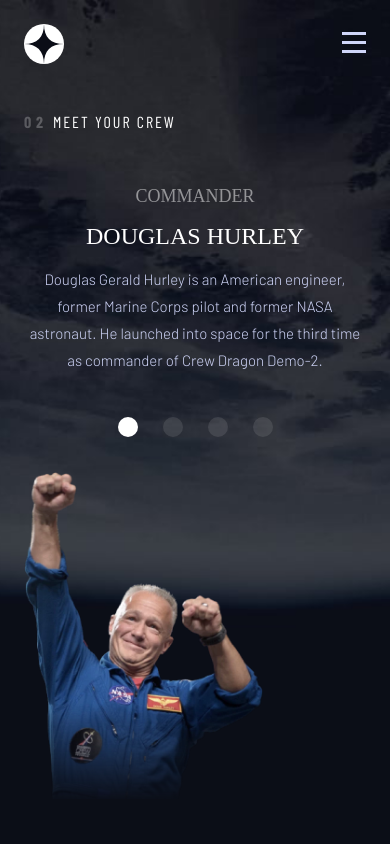
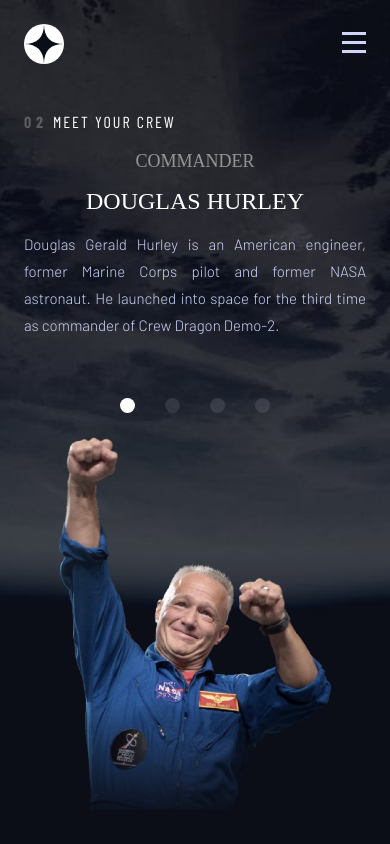
Before and after one commit to aminetiouk/space-tourism-website, a React (Vite) app: page /crew in a window 390 px wide. Built offline with nearby package versions, Linux system fonts and the light colour scheme; a web font is replaced by a local one.

Commit message:
refactor(responsive): streamline layout rules and improve tablet/mobile crew section

```diff
--- a/src/styles/responsive.css
+++ b/src/styles/responsive.css
@@ -1,45 +1,12 @@
-/* Hide scrollbar for Chrome, Safari and Opera */
 ::-webkit-scrollbar {
   display: none;
 }
 
-/* Hide scrollbar for IE, Edge and Firefox */
 html {
   -ms-overflow-style: none; /* IE and Edge */
   scrollbar-width: none; /* Firefox */
 }
 
-/* Base styles (mobile first) */
-:root {
-  --container-padding: 24px;
-  --navbar-height: 65px;
-  --section-spacing: 48px;
-}
-
-/* Default styles for mobile */
-.container {
-  padding: 0;
-  min-height: 100vh;
-  width: 100%;
-  max-width: 100%;
-  overflow-x: hidden;
-  box-sizing: border-box;
-}
-
-/* Add this at the top of your CSS file */
-* {
-  margin: 0;
-  padding: 0;
-  box-sizing: border-box;
-}
-
-html,
-body {
-  width: 100%;
-  max-width: 1440px;
-  overflow-x: hidden;
-  margin: 0 auto;
-}
 
 @media (max-width: 1360px) {
   .navbar__divider {
@@ -51,7 +18,34 @@
     width: 330px;
   }
 }
+@media (max-width: 1130px) {
+  .navbar__divider {
+    width: 240px;
+  }
+}
+@media (max-width: 1050px) {
+  .navbar__divider {
+    display: none;
+  }
+}
+
+/* ----------------------------------------------------- */
+/*                    Large Screen                       */
+/* ----------------------------------------------------- */
 @media (max-width: 1170px) {
+  .background--home {
+    background-image: url('/assets/home/background-home-tablet.jpg');
+  }
+  .background--destination {
+    background-image: url('/assets/destination/background-destination-tablet.jpg');
+  }
+  .background--crew {
+    background-image: url('/assets/crew/background-crew-tablet.jpg');
+  }
+  .background--technology {
+    background-image: url('/assets/technology/background-technology-tablet.jpg');
+  }
+
   .container {
     position: relative;
   }
@@ -115,7 +109,6 @@
     font-style: normal;
     position: relative;
   }
-
   .navbar__mobile-link--active::after {
     content: '';
     height: 100%;
@@ -125,29 +118,15 @@
     right: 0;
     top: 0;
   }
-
   .navbar__mobile-link {
     display: grid;
     grid-template-columns: 2ch auto;
     gap: 1rem;
     align-items: center;
   }
-
   .navbar__mobile-link-code {
     text-align: right;
     font-weight: 700;
-  }
-  .background--home {
-    background-image: url('/assets/home/background-home-tablet.jpg');
-  }
-  .background--destination {
-    background-image: url('/assets/destination/background-destination-tablet.jpg');
-  }
-  .background--crew {
-    background-image: url('/assets/crew/background-crew-tablet.jpg');
-  }
-  .background--technology {
-    background-image: url('/assets/technology/background-technology-tablet.jpg');
   }
   .navbar_desktop {
     padding-top: 0;
@@ -162,6 +141,7 @@
     justify-content: end;
     width: 100%;
   }
+
   .home__container {
     display: flex;
     flex-direction: column;
@@ -235,11 +215,12 @@
     grid-column: 1/3;
     grid-row: 1/2;
     padding: 0;
+    height: 100%;
   }
   .crew__profile {
     text-align: center;
     justify-content: start;
-    padding-top: 5px;
+    padding-top: 20px;
     max-width: 512px;
     gap: 16px;
   }
@@ -269,6 +250,9 @@
   .crew__nav-button::before {
     width: 60px;
     height: 60px;
+  }
+  .crew__bio {
+    text-align: justify;
   }
 
   .technology {
@@ -311,16 +295,9 @@
   }
 }
 
-@media (max-width: 1130px) {
-  .navbar__divider {
-    width: 240px;
-  }
-}
-@media (max-width: 1050px) {
-  .navbar__divider {
-    display: none;
-  }
-}
+/* ----------------------------------------------------- */
+/*                    Mobile Screen                      */
+/* ----------------------------------------------------- */
 @media (max-width: 820px) {
   .background--home {
     background-image: url('/assets/home/background-home-mobile.jpg');
@@ -333,6 +310,10 @@
   }
   .background--technology {
     background-image: url('/assets/technology/background-technology-mobile.jpg');
+  }
+
+  .navbar__mobile-menu{
+    margin-left: 40%;
   }
 
   .home__container {
@@ -383,14 +364,14 @@
   }
   .destination__details {
     align-items: center;
-    gap: 24px;
+    gap: 12px;
     max-width: 512px;
   }
   .destination__intro {
     text-align: center;
   }
   .destination__panel {
-    gap: 24px;
+    gap: 12px;
   }
   .destination__metrics {
     flex-direction: column;
@@ -403,6 +384,7 @@
   .crew {
     height: calc(100vh - 88px);
     padding: 24px;
+    gap: 0;
   }
 
   .crew__layout {
@@ -410,7 +392,7 @@
     flex-direction: column;
     gap: 32px; */
     grid-template-columns: 1fr;
-    grid-template-rows: 245px 30px 1fr;
+    grid-template-rows: 250px 25px 1fr;
     column-gap: 0;
     row-gap: 12px;
     place-items: center;
@@ -421,22 +403,27 @@
   .crew__photo {
     order: 3;
     width: 100%;
-    place-content: center;
-    place-items: center;
-
+    height: 100%;
+    align-items: center;
+    text-align: center;
   }
   .crew__photo-img {
-    width: 70%;
-    /* align-self: center; */
-    /* justify-self: center; */
-
+    width: 80%;
   }
   .crew__navigation {
     order: 2;
   }
+  .crew__nav-ring{
+    width: 25px;
+    height: 25px;
+  }
   .crew__nav-item {
     justify-content: center;
     width: 30px;
+  }
+  .crew__nav-button{
+    width: 15px;
+    height: 15px;
   }
   .crew__nav-button::before {
     width: 45px;
@@ -456,11 +443,11 @@
     gap: 32px;
     width: 100%;
   }
-.technology__tab-button{
-  width: 45px;
-  height: 45px;
-}
-  .technology__wrapper{
+  .technology__tab-button {
+    width: 45px;
+    height: 45px;
+  }
+  .technology__wrapper {
     padding: 0 24px;
   }
   .technology__media {
```
